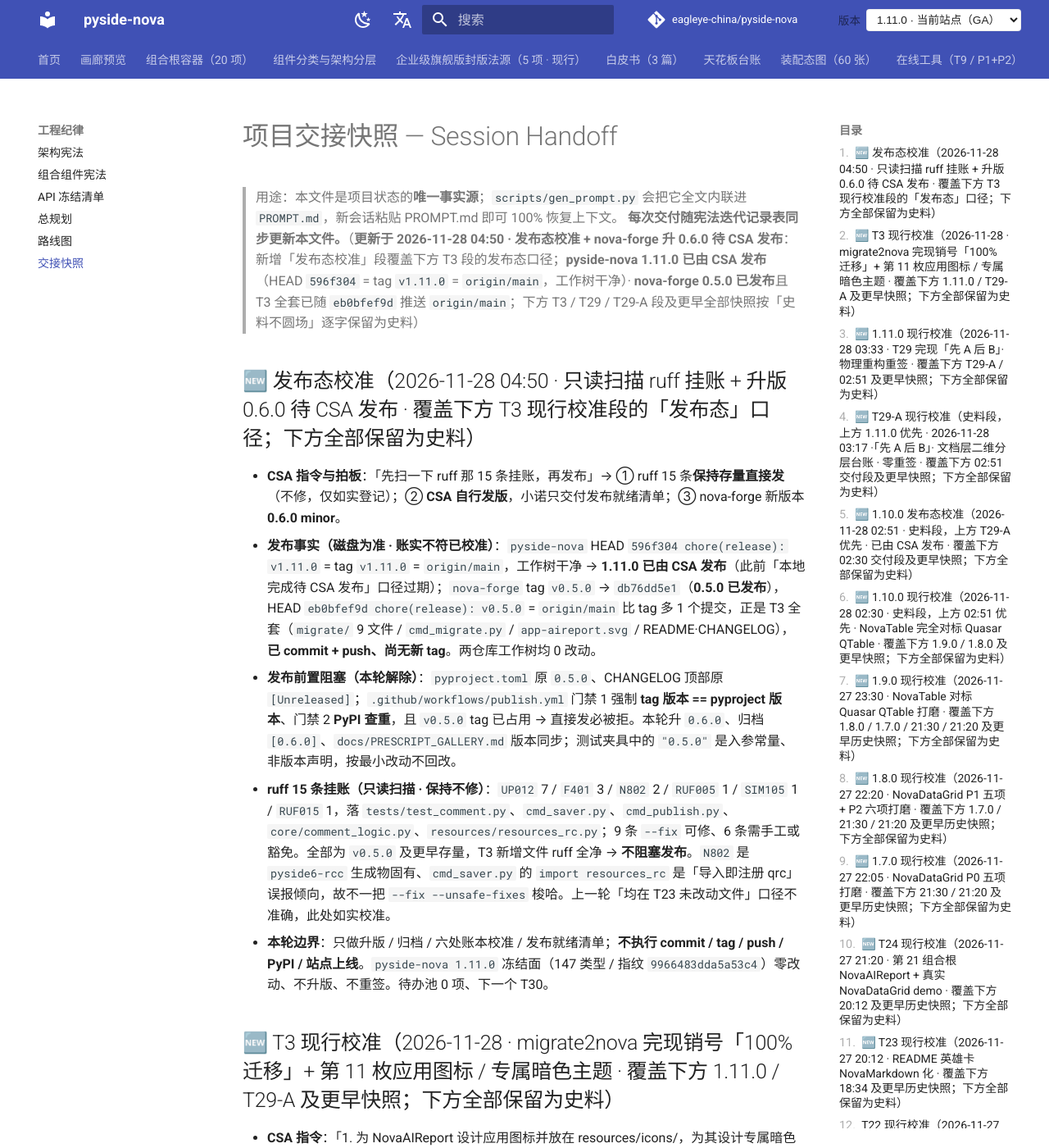
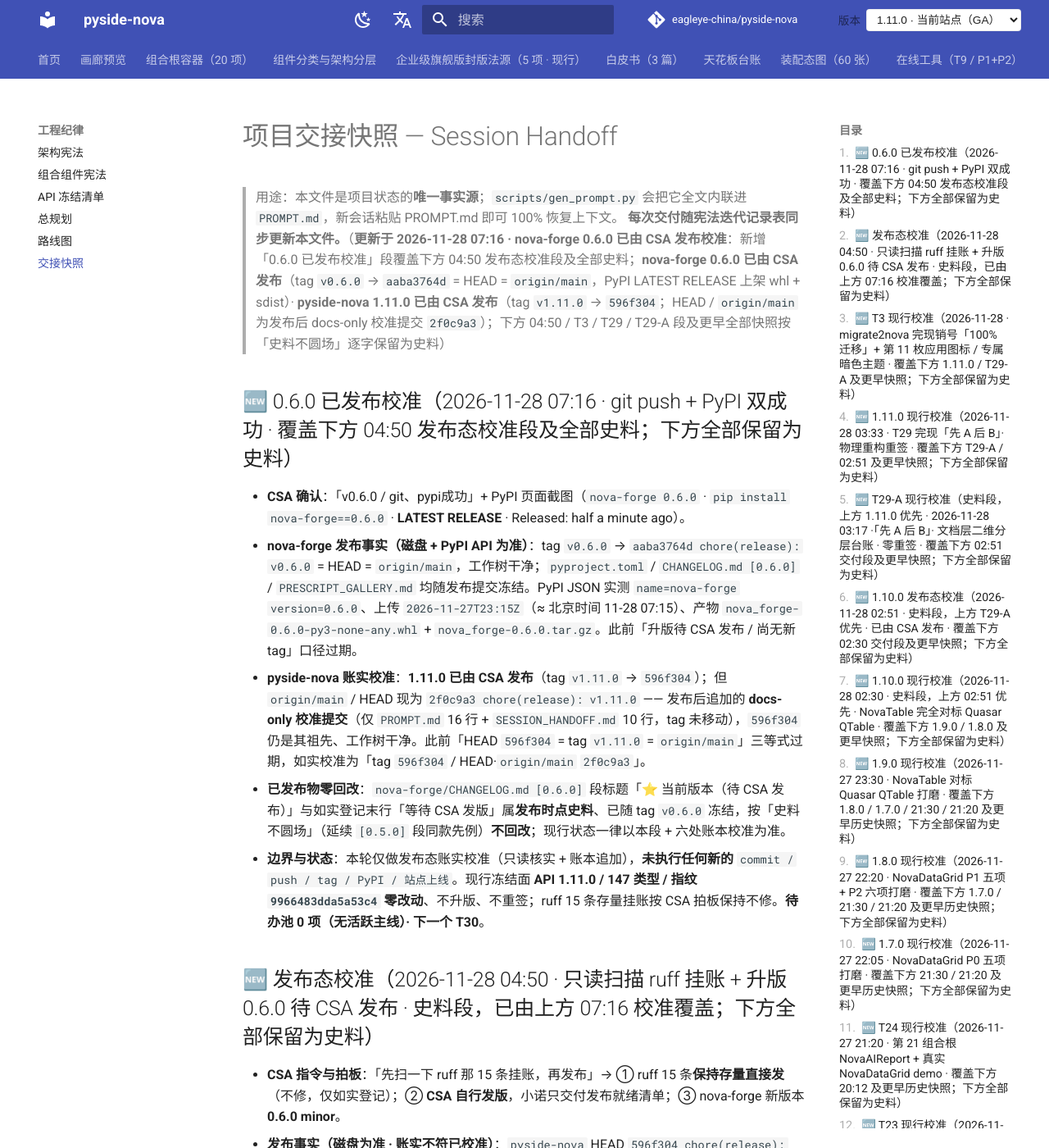
Before and after one commit to eagleye-china/PySide-Nova, an MkDocs documentation site: the page built from docs/SESSION_HANDOFF.md, in a window 1280 px wide and 1400 px high. Shown: the whole window at 82% size. Built offline with MkDocs 1.6.1 and Material for MkDocs 9.7.7, drawn with Linux system fonts in a browser that asks for light colours; comment, search, counter and statistics services are not loaded.

Commit message:
docs: reconcile nova-forge 0.6.0 release state and HEAD/tag split

```diff
--- a/docs/SESSION_HANDOFF.md
+++ b/docs/SESSION_HANDOFF.md
@@ -2,9 +2,17 @@
 
 > 用途：本文件是项目状态的**唯一事实源**；`scripts/gen_prompt.py` 会把它全文内联进
 > `PROMPT.md`，新会话粘贴 PROMPT.md 即可 100% 恢复上下文。
-> **每次交付随宪法迭代记录表同步更新本文件。**（**更新于 2026-11-28 04:50 · 发布态校准 + nova-forge 升 0.6.0 待 CSA 发布**：新增「发布态校准」段覆盖下方 T3 段的发布态口径；**pyside-nova 1.11.0 已由 CSA 发布**（HEAD `596f304` = tag `v1.11.0` = `origin/main`，工作树干净）· **nova-forge 0.5.0 已发布**且 T3 全套已随 `eb0bfef9d` 推送 `origin/main`；下方 T3 / T29 / T29-A 段及更早全部快照按「史料不圆场」逐字保留为史料）
+> **每次交付随宪法迭代记录表同步更新本文件。**（**更新于 2026-11-28 07:16 · nova-forge 0.6.0 已由 CSA 发布校准**：新增「0.6.0 已发布校准」段覆盖下方 04:50 发布态校准段及全部史料；**nova-forge 0.6.0 已由 CSA 发布**（tag `v0.6.0` → `aaba3764d` = HEAD = `origin/main`，PyPI LATEST RELEASE 上架 whl + sdist）· **pyside-nova 1.11.0 已由 CSA 发布**（tag `v1.11.0` → `596f304`；HEAD / `origin/main` 为发布后 docs-only 校准提交 `2f0c9a3`）；下方 04:50 / T3 / T29 / T29-A 段及更早全部快照按「史料不圆场」逐字保留为史料）
 
-## 🆕 发布态校准（2026-11-28 04:50 · 只读扫描 ruff 挂账 + 升版 0.6.0 待 CSA 发布 · 覆盖下方 T3 现行校准段的「发布态」口径；下方全部保留为史料）
+## 🆕 0.6.0 已发布校准（2026-11-28 07:16 · git push + PyPI 双成功 · 覆盖下方 04:50 发布态校准段及全部史料；下方全部保留为史料）
+
+- **CSA 确认**：「v0.6.0 / git、pypi成功」+ PyPI 页面截图（`nova-forge 0.6.0` · `pip install nova-forge==0.6.0` · **LATEST RELEASE** · Released: half a minute ago）。
+- **nova-forge 发布事实（磁盘 + PyPI API 为准）**：tag `v0.6.0` → `aaba3764d chore(release): v0.6.0` = HEAD = `origin/main`，工作树干净；`pyproject.toml` / `CHANGELOG.md [0.6.0]` / `PRESCRIPT_GALLERY.md` 均随发布提交冻结。PyPI JSON 实测 `name=nova-forge version=0.6.0`、上传 `2026-11-27T23:15Z`（≈ 北京时间 11-28 07:15）、产物 `nova_forge-0.6.0-py3-none-any.whl` + `nova_forge-0.6.0.tar.gz`。此前「升版待 CSA 发布 / 尚无新 tag」口径过期。
+- **pyside-nova 账实校准**：**1.11.0 已由 CSA 发布**（tag `v1.11.0` → `596f304`）；但 `origin/main` / HEAD 现为 `2f0c9a3 chore(release): v1.11.0` —— 发布后追加的 **docs-only 校准提交**（仅 `PROMPT.md` 16 行 + `SESSION_HANDOFF.md` 10 行，tag 未移动），`596f304` 仍是其祖先、工作树干净。此前「HEAD `596f304` = tag `v1.11.0` = `origin/main`」三等式过期，如实校准为「tag `596f304` / HEAD·`origin/main` `2f0c9a3`」。
+- **已发布物零回改**：`nova-forge/CHANGELOG.md [0.6.0]` 段标题「⭐ 当前版本（待 CSA 发布）」与如实登记末行「等待 CSA 发版」属**发布时点史料**、已随 tag `v0.6.0` 冻结，按「史料不圆场」（延续 `[0.5.0]` 段同款先例）**不回改**；现行状态一律以本段 + 六处账本校准为准。
+- **边界与状态**：本轮仅做发布态账实校准（只读核实 + 账本追加），**未执行任何新的** `commit / push / tag / PyPI / 站点上线`。现行冻结面 **API 1.11.0 / 147 类型 / 指纹 `9966483dda5a53c4` 零改动**、不升版、不重签；ruff 15 条存量挂账按 CSA 拍板保持不修。**待办池 0 项（无活跃主线）· 下一个 T30**。
+
+## 🆕 发布态校准（2026-11-28 04:50 · 只读扫描 ruff 挂账 + 升版 0.6.0 待 CSA 发布 · 史料段，已由上方 07:16 校准覆盖；下方全部保留为史料）
 
 - **CSA 指令与拍板**：「先扫一下 ruff 那 15 条挂账，再发布」→ ① ruff 15 条**保持存量直接发**（不修，仅如实登记）；② **CSA 自行发版**，小诺只交付发布就绪清单；③ nova-forge 新版本 **0.6.0 minor**。
 - **发布事实（磁盘为准 · 账实不符已校准）**：`pyside-nova` HEAD `596f304 chore(release): v1.11.0` = tag `v1.11.0` = `origin/main`，工作树干净 → **1.11.0 已由 CSA 发布**（此前「本地完成待 CSA 发布」口径过期）；`nova-forge` tag `v0.5.0` → `db76dd5e1`（**0.5.0 已发布**），HEAD `eb0bfef9d chore(release): v0.5.0` = `origin/main` 比 tag 多 1 个提交，正是 T3 全套（`migrate/` 9 文件 / `cmd_migrate.py` / `app-aireport.svg` / README·CHANGELOG），**已 commit + push、尚无新 tag**。两仓库工作树均 0 改动。
```
Also changed, not shown: PROMPT.md (+12 -4 lines).
